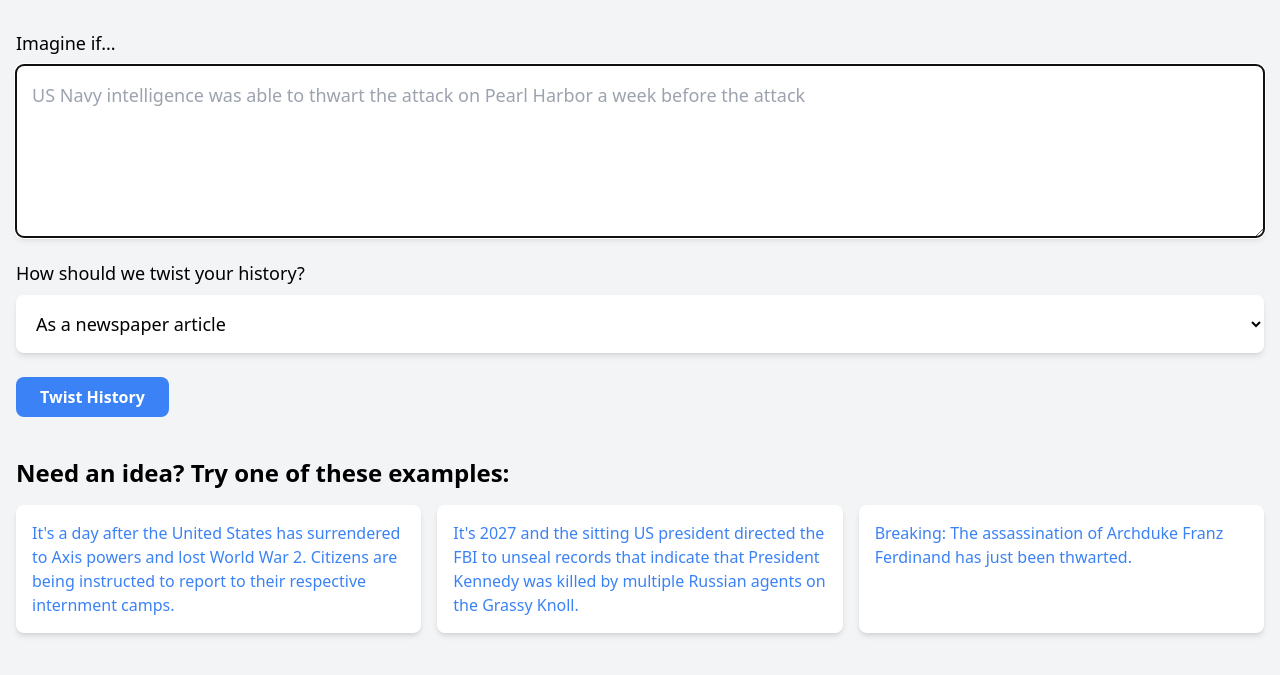
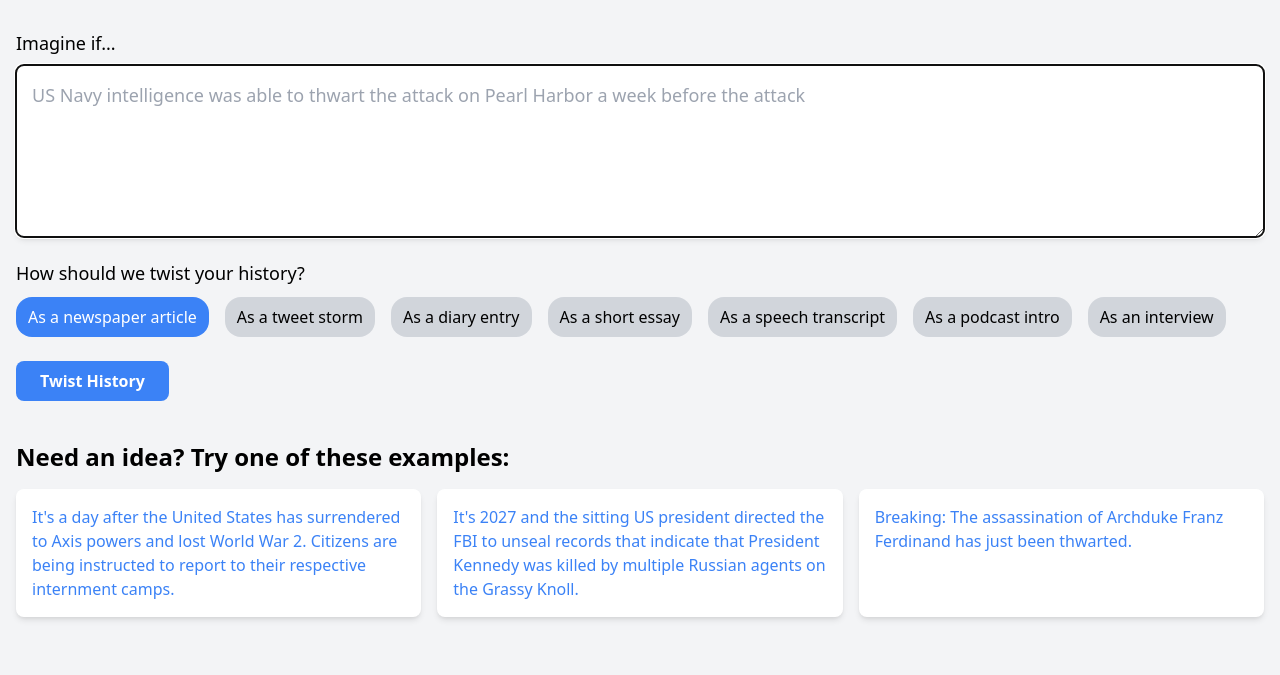
Before and after one commit to mattlebel/history-twister, a website: page public/index.html in a window 1280 px wide. Shown: the part 231-906 px from the top of the page. Drawn offline with nearby package versions, Linux system fonts and the light colour scheme.

Commit message:
Interface updates: select menu is now pill buttons to show new formats

```diff
--- a/app.js
+++ b/app.js
@@ -78,7 +78,7 @@ app.post('/api/generate', async (req, res) => {
       model: "gpt-3.5-turbo",
       messages: [
         { role: "system", content: "You are a famous historical figure with a vivid imagination and deep knowledge of historical events. You are known for your comprehensive and engaging writing style that accurately reflects the time period you're writing about. Your task is to create a captivating and detailed alternative history based on the user's prompt. Use your creativity to explore the consequences of this scenario and provide a unique perspective on how this event would have unfolded. Remember to use language and references appropriate for the time period, and make sure to keep your audience captivated with your storytelling skills." },
-        { role: "user", content: `Create a 200 word ${outputFormat} based on the following alternative history scenario: ${prompt}` },
+        { role: "user", content: `Create an ~200 word ${outputFormat} based on the following alternative history scenario: ${prompt}` },
       ],
       temperature: 0.8,
       // Set max token value here
--- a/public/index.html
+++ b/public/index.html
@@ -40,15 +40,15 @@
               autofocus
             ></textarea>
             <label for="outputFormat" class="block text-lg mb-2">How should we twist your history?</label>
-            <select id="outputFormat" class="w-full p-4 bg-white rounded-lg shadow-md text-lg">
-                <option value="newspaper article">As a newspaper article</option>
-                <option value="tweet storm">As a tweet storm</option>
-                <option value="diary entry">As a diary entry</option>
-                <option value="short essay">As a short essay</option>
-                <option value="speech">As a speech transcript</option>
-                <option value="hot take">As a podcast intro</option>
-                <option value="interview transcript">As an interview</option>
-            </select>
+            <div id="outputFormat" class="flex flex-wrap sm:space-x-2 mb-4 pill-buttons">
+                <button class="output-option bg-blue-500 text-white rounded-full px-4 py-2 focus:outline-none pill-button selected" data-value="newspaper article">As a newspaper article</button>
+                <button class="output-option bg-gray-300 text-black rounded-full px-4 py-2 focus:outline-none pill-button" data-value="tweet storm">As a tweet storm</button>
+                <button class="output-option bg-gray-300 text-black rounded-full px-4 py-2 focus:outline-none pill-button" data-value="diary entry">As a diary entry</button>
+                <button class="output-option bg-gray-300 text-black rounded-full px-4 py-2 focus:outline-none pill-button" data-value="short essay">As a short essay</button>
+                <button class="output-option bg-gray-300 text-black rounded-full px-4 py-2 focus:outline-none pill-button" data-value="speech">As a speech transcript</button>
+                <button class="output-option bg-gray-300 text-black rounded-full px-4 py-2 focus:outline-none pill-button" data-value="hot take">As a podcast intro</button>
+                <button class="output-option bg-gray-300 text-black rounded-full px-4 py-2 focus:outline-none pill-button" data-value="interview transcript">As an interview</button>
+            </div>
         </div>
         <p id="error-message" class="text-red-500 font-semibold mb-4 hidden"></p>
         <button id="twistHistoryButton" class="bg-blue-500 hover:bg-blue-600 text-white font-semibold py-2 px-6 rounded-lg">Twist History</button>
@@ -103,9 +103,28 @@
                 });
             });
 
+            // Add this event listener to handle pill button clicks
+            document.querySelectorAll('.output-option').forEach(option => {
+                option.addEventListener('click', () => {
+                    // Deselect other buttons
+                    document.querySelectorAll('.output-option').forEach(opt => {
+                        opt.classList.remove('bg-blue-500');
+                        opt.classList.add('bg-gray-300');
+                        opt.classList.remove('text-white');
+                        opt.classList.add('text-black');
+                    });
+
+                    // Select the clicked button
+                    option.classList.add('bg-blue-500');
+                    option.classList.remove('bg-gray-300');
+                    option.classList.add('text-white');
+                    option.classList.remove('text-black');
+                });
+            });
+
             async function handleTwistHistory() {
                 const promptText = inputBox.value.trim();
-                const outputFormat = outputFormatSelect.value;
+                const outputFormat = document.querySelector('.output-option.bg-blue-500').dataset.value;
                 const errorMessage = document.getElementById('error-message');
 
                 if (!promptText) {
--- a/public/styles.css
+++ b/public/styles.css
@@ -23,3 +23,29 @@
   background-color: #93C5FD;
   cursor: not-allowed;
 }
+
+.pill-buttons {
+  display: flex;
+  flex-wrap: wrap;
+  gap: 8px;
+  margin-top: 20px;
+}
+
+.pill-button {
+  display: inline-block;
+  padding: 8px 12px;
+  border-radius: 16px;
+  font-size: 14px;
+  cursor: pointer;
+  user-select: none;
+}
+
+@media (min-width: 640px) {
+  .pill-buttons {
+    margin-top: 10px;
+  }
+
+  .pill-button {
+    font-size: 16px;
+  }
+}
```
